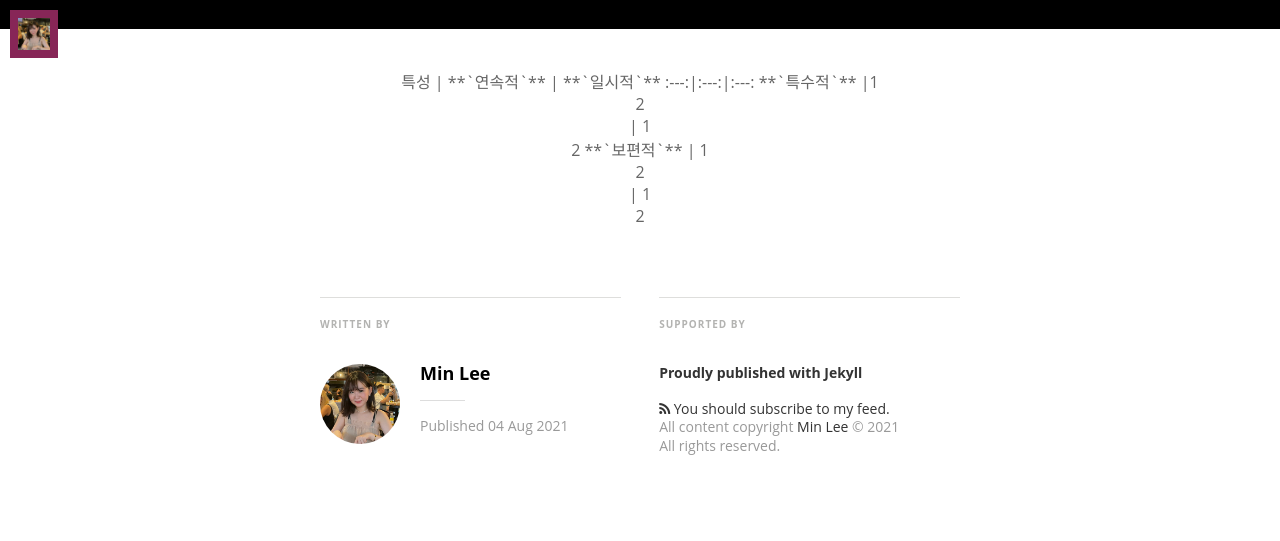
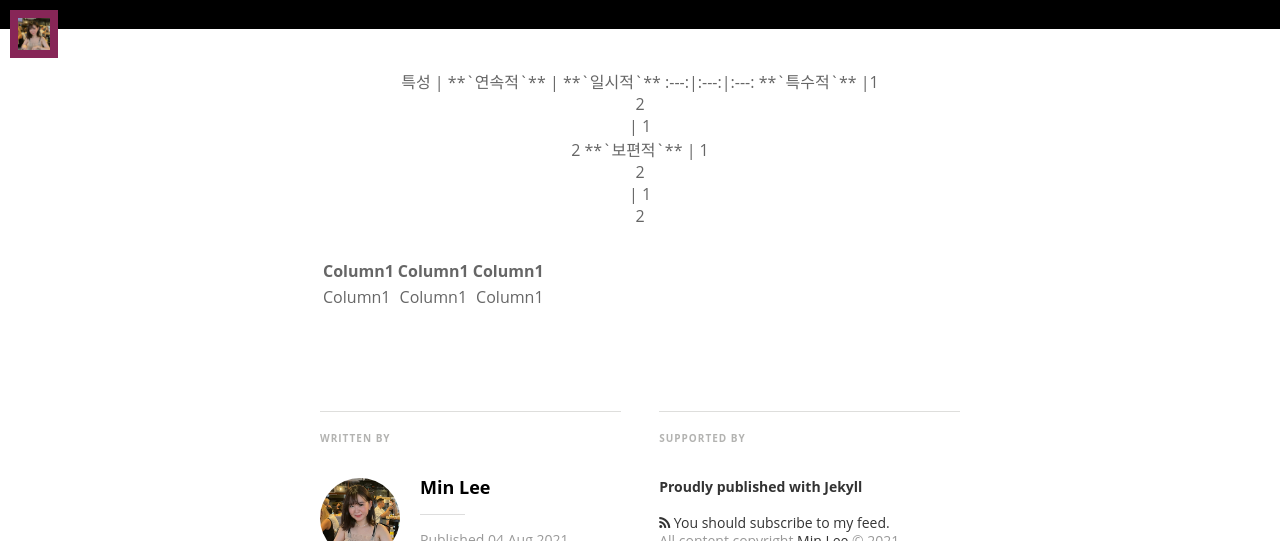
Before and after one commit to minniie/minniie.github.io, a Jekyll site: the page built from _posts/2021-08-05-post4.markdown, in a window 1280 px wide and 900 px high, scrolled down 871 px, cut to the strip 0-541 px from the top of the window. Built offline with Jekyll 4.4.1, drawn with Linux system fonts in a browser that asks for light colours; nearby versions of some CDN libraries; some web fonts are replaced; some of the changed text lies outside the part shown.

Commit message:
Update 2021-08-05-post4.markdown

```diff
--- a/_posts/2021-08-05-post4.markdown
+++ b/_posts/2021-08-05-post4.markdown
@@ -14,3 +14,22 @@ use_math: true
 **`특수적`** |1 <br /> 2 <br />  | 1 <br /> 2
 **`보편적`** | 1 <br /> 2 <br />  | 1 <br /> 2
 </center>
+
+<p align="center"></p>
+<table>
+    <thead>
+        <tr>
+            <th align="left">Column1</th>
+            <th align="center">Column1</th>
+            <th align="right">Column1</th>
+        </tr>
+    </thead>
+    <tbody>
+        <tr>
+            <td align="left">Column1</td>
+            <td align="center">Column1</td>
+            <td align="right">Column1</td>
+        </tr>
+    </tbody>
+</table>
+<p></p>
```
